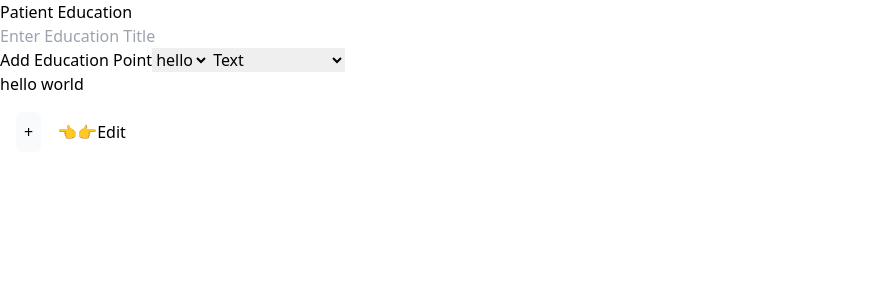
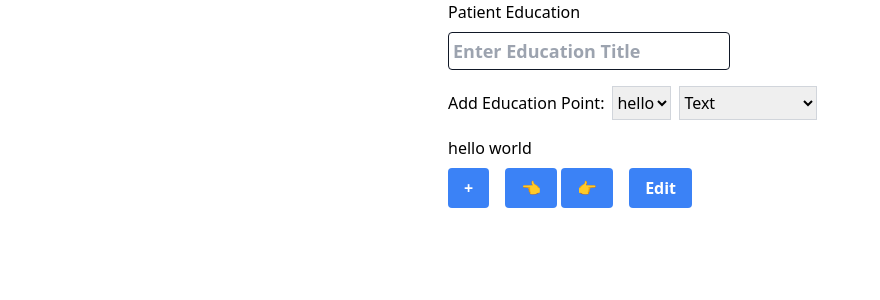
Before and after one commit to mgr514/Onboard, a React (Vite) app: page / in a window 1280 px wide. Shown: the top 300 px of the page, without its empty margins (0-880 px from the left). Built offline with nearby package versions, Linux system fonts and the light colour scheme; the HTML template or start-up script is replaced by a standard one.

Commit message:
style added

```diff
--- a/src/App.jsx
+++ b/src/App.jsx
@@ -52,13 +52,14 @@ function App() {
   //============================= BUILD FORM =====================================
   return (
     <>
-      <form className="new-item">
+      <form className="new-item mx-auto max-w-sm">
         <h1>Patient Education</h1>
 
-        <div className="form-row">
+        <div className="form-row py-2">
           <label htmlFor="formTitle"></label>
           <input
             type="text"
+            className="text-lg font-bold border border-gray-900 border-solid focus:outline-none rounded p-1"
             id="formTitle"
             placeholder="Enter Education Title"
             value={formTitle}
@@ -66,9 +67,12 @@ function App() {
           />
         </div>
 
-        <div className="form-row">
-          <label htmlFor={`item`}>Add Education Point</label>
+        <div className="form-row py-2">
+          <label htmlFor={`item`} className="mr-2">
+            Add Education Point:
+          </label>
           <select
+            className="py-1 border border-gray-300 border-solid mr-2"
             id="pointSelect"
             value={currentPoint}
             onChange={(e) => setCurrentPoint(e.target.value)}
@@ -83,6 +87,7 @@ function App() {
 
           <select
             id="educationPoint"
+            className="py-1 border border-gray-300 border-solid"
             value={pointType}
             onChange={(e) => setPointType(e.target.value)}
           >
@@ -93,11 +98,12 @@ function App() {
         </div>
 
         {currentPoint !== null && (
-          <div className="form-row">
+          <div className="form-row py-2">
             {points[currentPoint].type === "text" && (
               <>
                 {isEditing ? (
                   <input
+                    className="border-2 border-gray-300 bg-white text-gray-700 py-2 px-4 rounded leading-tight focus:outline-none focus:bg-white focus:border-blue-500"
                     type="text"
                     placeholder="Enter text"
                     value={points[currentPoint].text}
@@ -119,6 +125,7 @@ function App() {
                   <>
                     <input
                       type="text"
+                      className="border-2 border-gray-300 bg-white text-gray-700 py-2 px-4 rounded leading-tight focus:outline-none focus:bg-white focus:border-blue-500"
                       placeholder="Enter image URL"
                       value={points[currentPoint].imageUrl}
                       onChange={(e) => {
@@ -130,6 +137,7 @@ function App() {
 
                     <input
                       type="text"
+                      className="border-2 border-gray-300 bg-white text-gray-700 py-2 px-4 rounded leading-tight focus:outline-none focus:bg-white focus:border-blue-500"
                       placeholder="Enter text"
                       value={points[currentPoint].text}
                       onChange={(e) => {
@@ -150,6 +158,7 @@ function App() {
                 {isEditing ? (
                   <input
                     type="text"
+                    className="border-2 border-gray-300 bg-white text-gray-700 py-2 px-4 rounded leading-tight focus:outline-none focus:bg-white focus:border-blue-500"
                     placeholder="Enter video URL"
                     value={points[currentPoint].videoUrl}
                     onChange={(e) => {
@@ -167,18 +176,34 @@ function App() {
         )}
         <button
           type="button"
-          className="m-4 bg-gray-50 rounded-md p-2"
+          className="bg-blue-500 hover:bg-blue-700 text-white font-bold px-4 rounded py-2 mr-4"
           onClick={handleAddPoint}
         >
           +
         </button>
 
-        <button onClick={handlePreviousPoint}> 👈 </button>
-        <button onClick={handleNextPoint}> 👉 </button>
+        <button
+          type="button"
+          className="bg-blue-500 hover:bg-blue-700 text-white font-bold px-4 rounded py-2 mr-1"
+          onClick={handlePreviousPoint}
+        >
+          👈
+        </button>
 
-        <button onClick={handleToggleEditing}>
-          {" "}
-          {isEditing ? "Finish Editing" : "Edit"}{" "}
+        <button
+          type="button"
+          className="bg-blue-500 hover:bg-blue-700 text-white font-bold px-4 rounded py-2 mr-4"
+          onClick={handleNextPoint}
+        >
+          👉
+        </button>
+
+        <button
+          type="button"
+          className="bg-blue-500 hover:bg-blue-700 text-white font-bold px-4 rounded py-2 mr-1"
+          onClick={handleToggleEditing}
+        >
+          {isEditing ? "Finish Editing" : "Edit"}
         </button>
       </form>
     </>
```
